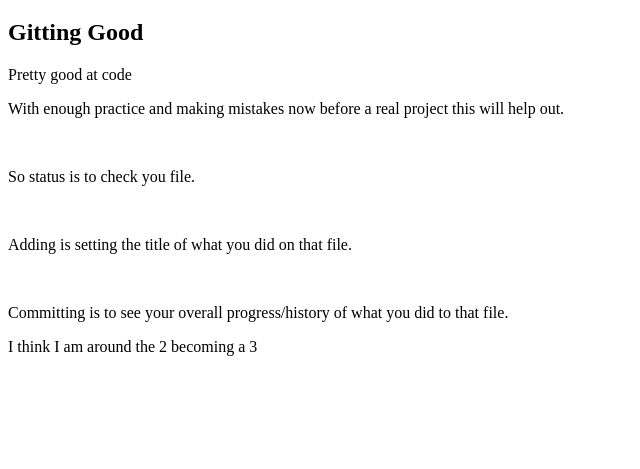
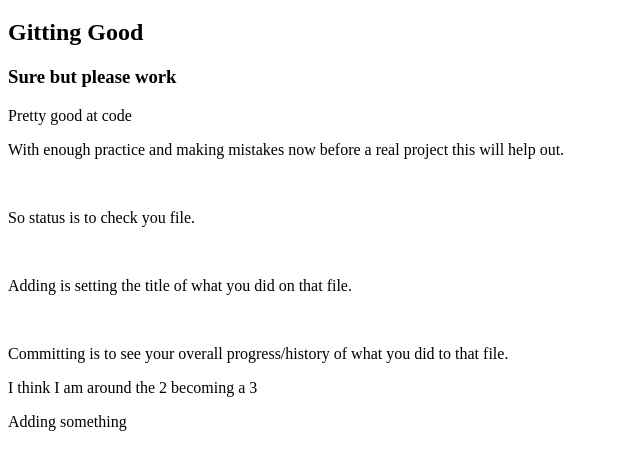
Before and after one commit to Andrei-Wong24/flexbox-assignment, a plain HTML site: page index.html in a window 1280 px wide. Shown: the part 61-530 px from the top of the page, without its empty margins (0-640 px from the left). Drawn offline with Linux system fonts and the light colour scheme.

Commit message:
add p tag

```diff
--- a/index.html
+++ b/index.html
@@ -7,6 +7,7 @@
 <body>
    <h1>Tyler</h1>
    <h2>Gitting Good</h2>
+   <h3>Sure but please work</h3>
    <p>Pretty good at code</p>
    <p> With enough practice and making mistakes now before a real project this will help out.</p>
 <br>
@@ -16,5 +17,6 @@
     <br>
     <p>Committing is to see your overall progress/history of what you did to that file.</p>
     <p>I think I am around the 2 becoming a 3</p>
+    <p> Adding something</p>
 </body>
 </html>
```
